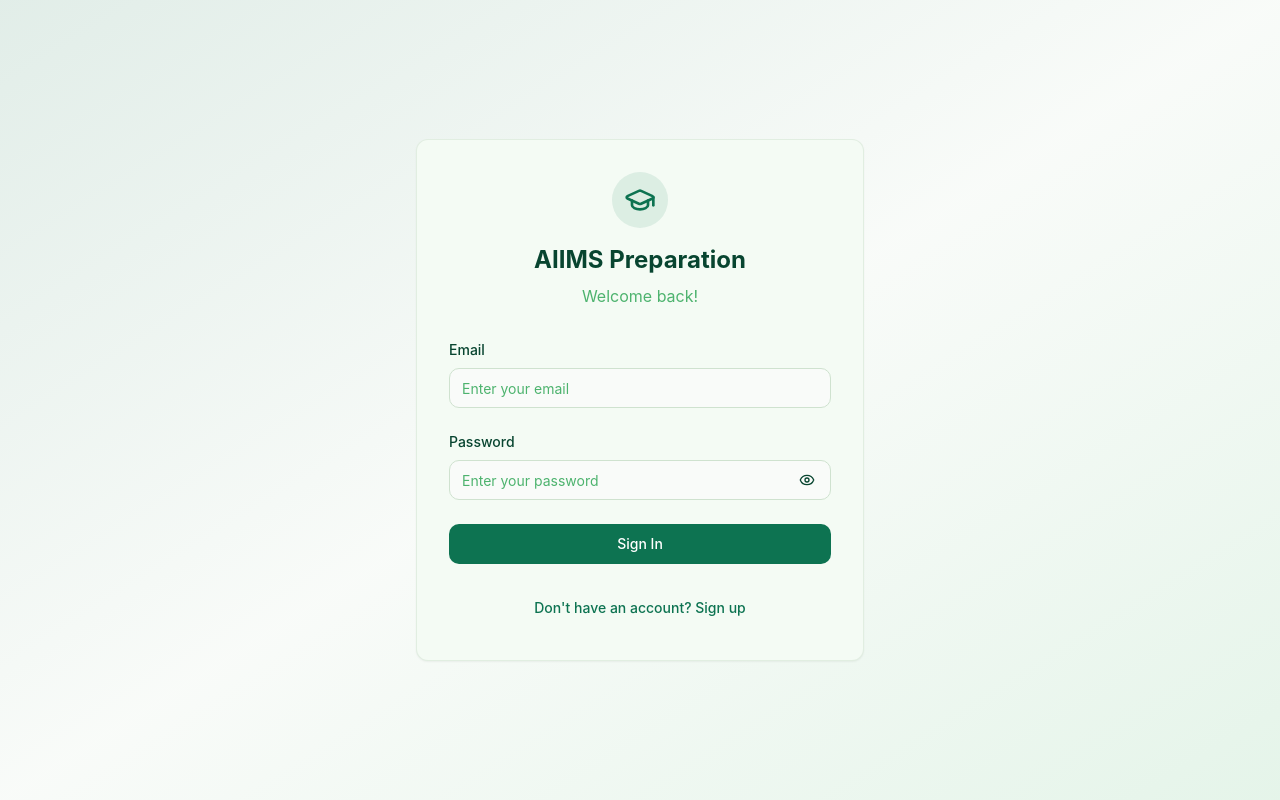
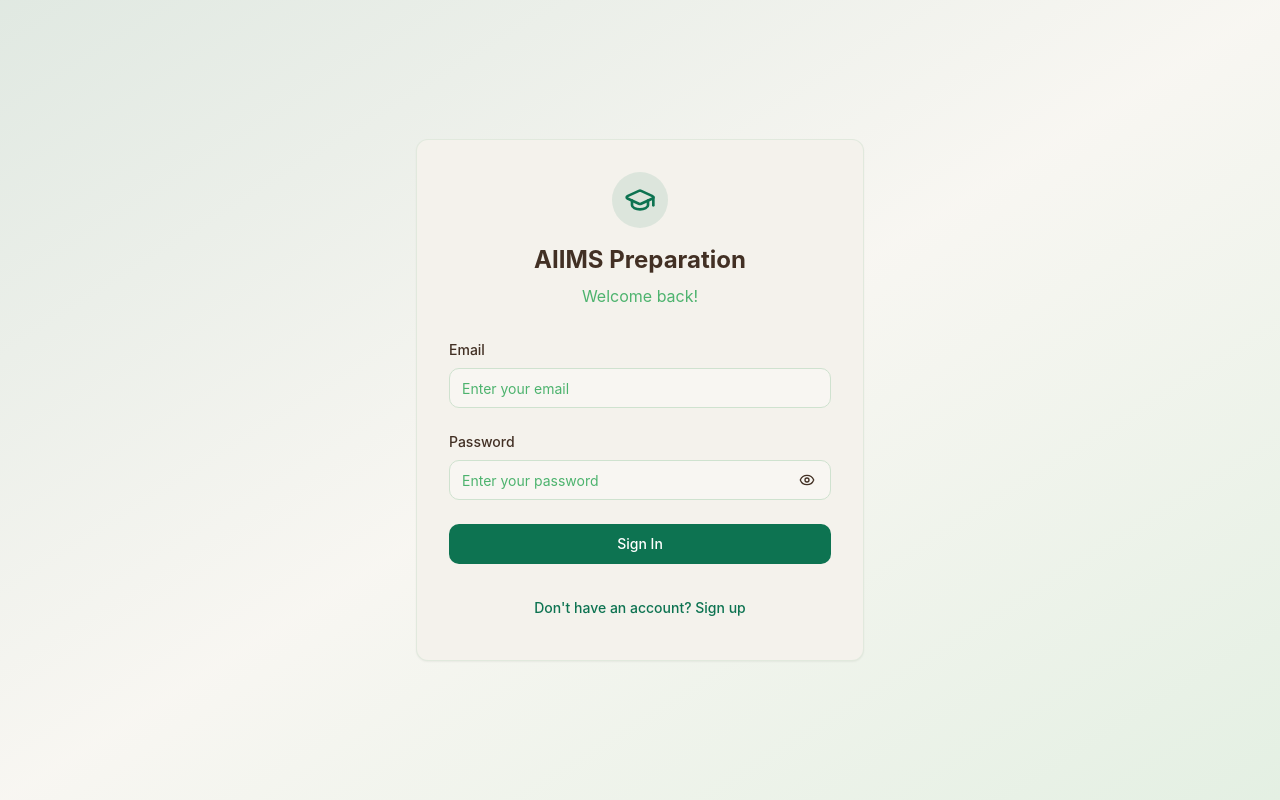
Before and after one commit to mandeepbasera11/learnscape-admin-dash, a React (Vite) app: page /auth in a window 1280 px wide. Built offline with nearby package versions, Linux system fonts and the light colour scheme.

Commit message:
Update dashboard colors
Update the student portal dashboard to use a light green color scheme, while the rest of the website will use a creamy color scheme.

```diff
--- a/src/index.css
+++ b/src/index.css
@@ -8,15 +8,15 @@
 
 @layer base {
   :root {
-    /* Light theme colors - Light Green palette */
-    --background: 120 25% 98%;
-    --foreground: 160 80% 15%;
+    /* Light theme colors - Creamy base with Light Green accents */
+    --background: 45 30% 96%;
+    --foreground: 25 30% 20%;
 
-    --card: 120 50% 97%;
-    --card-foreground: 160 80% 15%;
+    --card: 45 25% 94%;
+    --card-foreground: 25 30% 20%;
 
-    --popover: 120 50% 97%;
-    --popover-foreground: 160 80% 15%;
+    --popover: 45 25% 94%;
+    --popover-foreground: 25 30% 20%;
 
     /* Primary - Forest Green */
     --primary: 160 80% 25%;
```
